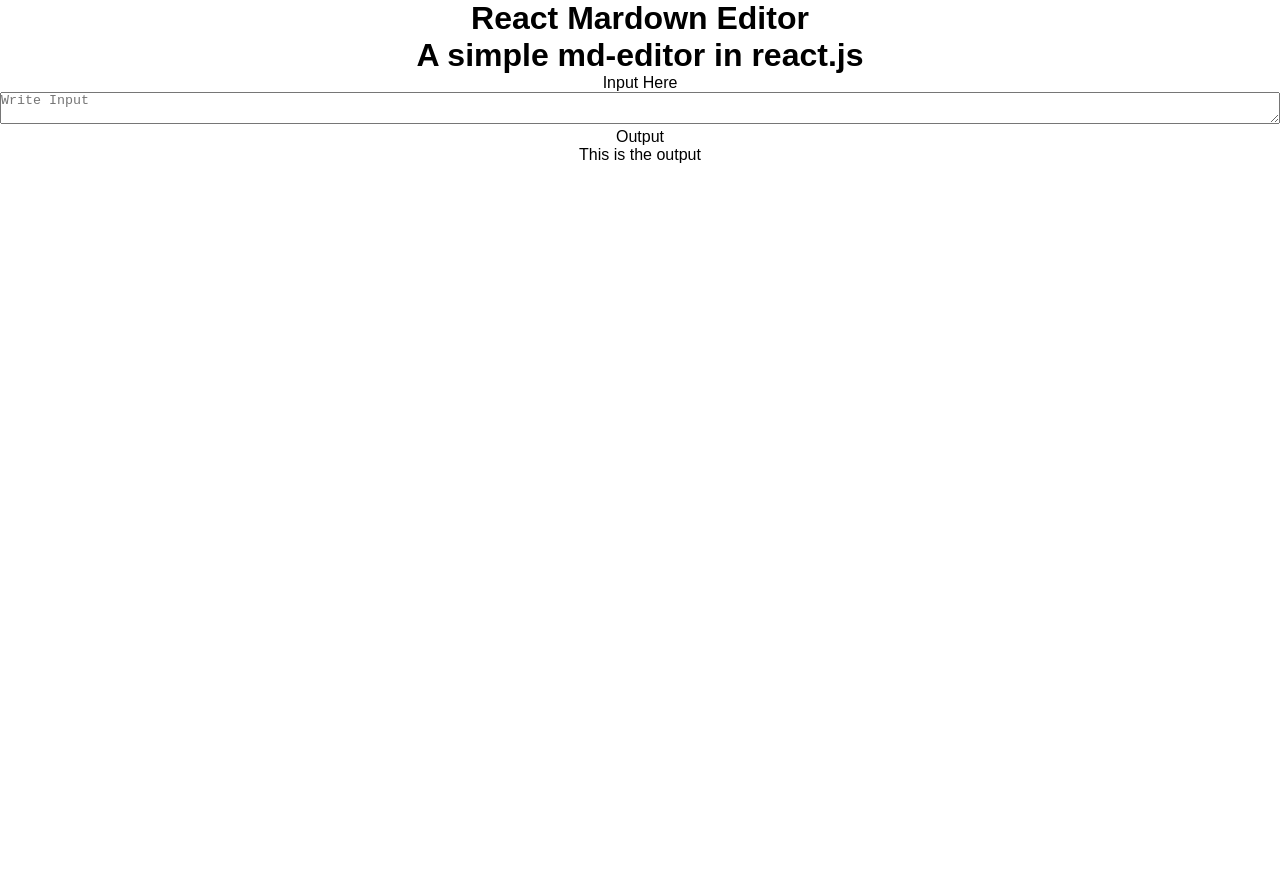
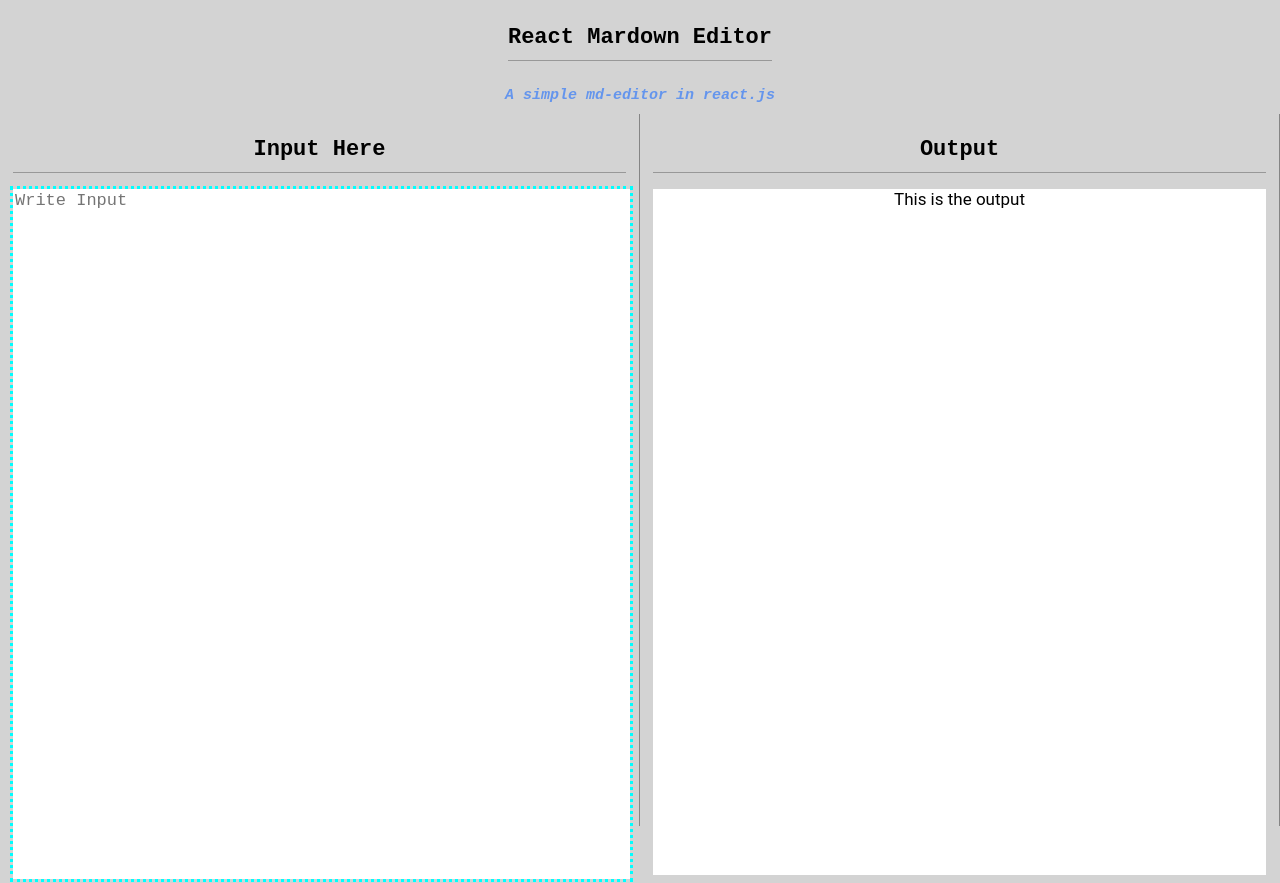
Before and after one commit to its-kumar-yash/react-markdown-editor-app, a React (Create React App) app: page / in a window 1280 px wide. Before the commit the page ends 800 px from the top, so only its background shows below. Built offline with nearby package versions, Linux system fonts and the light colour scheme.

Commit message:
added basic styling

```diff
--- a/public/index.html
+++ b/public/index.html
@@ -26,7 +26,7 @@
     -->
     <title>React App</title>
   </head>
-  <body>
+  <body style="background-color: lightgray;">
     <noscript>You need to enable JavaScript to run this app.</noscript>
     <div id="root"></div>
     <!--
--- a/src/App.css
+++ b/src/App.css
@@ -1,11 +1,41 @@
-* {
+html, body, #root {
   width: 100%;
-  padding: 0;
-  margin: 0;
-  box-sizing: border-box;
+  height: 100%;
 }
+
 
 .App {
   font-family: sans-serif;
   text-align: center;
 }
+
+#app-container {
+  width: 100%;
+  height: 100%;
+  background: lightgray;
+  display: flex;
+  flex-direction: column;
+  align-items: center;
+}
+
+.title {
+  font-size: 25px;
+  font-family: monospace;
+  font-style: normal;
+  text-align: center;
+  color: black;
+}
+
+.para {
+  font-size: 15px;
+  font-family: monospace;
+  font-style: italic;
+  text-align: center;
+  color: cornflowerblue;
+}
+
+.editor-container {
+  width: 100%;
+  height: 100%;
+  display: flex;
+}
--- a/src/App.js
+++ b/src/App.js
@@ -5,7 +5,7 @@ import MarkedInput from "./components/MarkedInput";
 
 function App() {
   return (
-    <div className="App">
+    <div className="App" id="app-container">
       <h1 className="title">React Mardown Editor</h1>
       <h1 className="para">A simple md-editor in react.js</h1>
       <div className="editor-container">
--- a/src/components/MarkedInput.css
+++ b/src/components/MarkedInput.css
@@ -0,0 +1,29 @@
+.container {
+    width: 50%;
+    height: 100%;
+    padding: 13px;
+    border-right: 1.5px solid rgba(15,15,15,0.4);
+    font-family: 'Roboto', sans-serif;
+}
+
+.title {
+    font-size: 22px;
+    font-weight: 600;
+    color: black;
+    font-family: monospace;
+    margin-bottom: 1rem;
+    padding: 10px 0;
+    border-bottom: 1px solid rgba(15,15,15,0.3);
+}
+
+.textarea-container {
+    width: 100%;
+    height: 100%;
+    resize: none;
+    border: none;
+    outline-style: dotted;
+    outline-color: aqua;
+    font-size: 17px;
+    color: black;
+    background: white;
+}
--- a/src/components/Result.css
+++ b/src/components/Result.css
@@ -0,0 +1,27 @@
+.container {
+    width: 50%;
+    height: 100%;
+    padding: 13px;
+    border-right: 1.5px solid rgba(15,15,15,0.4);
+    font-family: 'Roboto', sans-serif;
+}
+
+.title {
+    font-size: 22px;
+    font-weight: 600;
+    color:black;
+    font-family: monospace;
+    margin-bottom:1em;
+    padding: 18px 0;
+    border-bottom: 1px solid rgba(15,15,15,0.3);
+}
+
+.result-area {
+    width: 100%;
+    height: 100%;
+    resize: none;
+    border: none;
+    font-size: 17px;
+    color: black;
+    background: white;
+}
```
